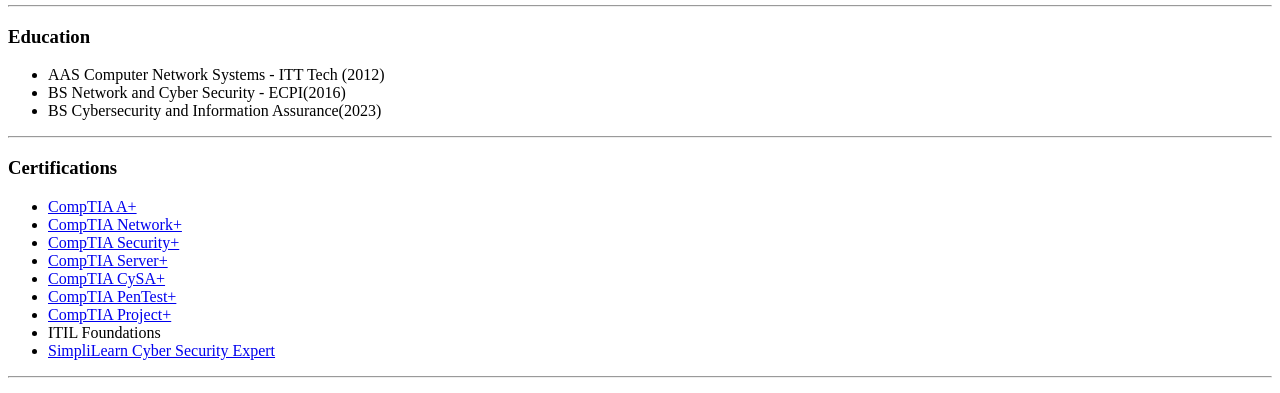
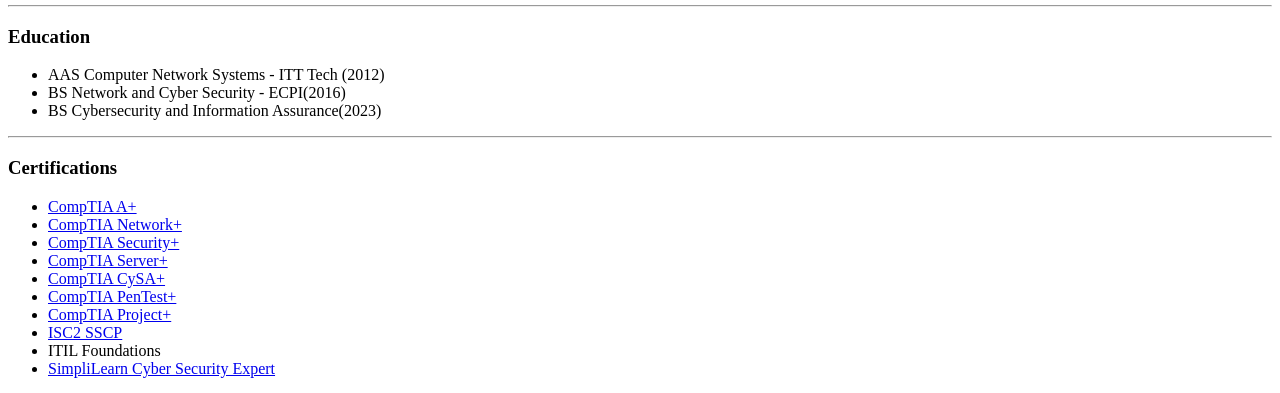
Before and after one commit to Wysestone/cv, a plain HTML site: page index.html in a window 1280 px wide. Shown: the part 357-750 px from the top of the page. Drawn offline with Linux system fonts and the light colour scheme.

Commit message:
Update index.html
Added SSCP

```diff
--- a/index.html
+++ b/index.html
@@ -34,6 +34,7 @@
     <li> <a href="https://www.credly.com/badges/d1df9457-e8d4-4c71-8260-4c52cb5c634e/public_url">CompTIA CySA+</a></li>
     <li> <a href="https://www.credly.com/badges/0b445bce-b962-4a32-95e6-0ae2a605bd8c/public_url">CompTIA PenTest+</a></li>
     <li> <a href="https://www.credly.com/badges/83ba1305-955a-4dac-bd5d-a6701077b9a8/public_url">CompTIA Project+</a></li>
+    <li> <a href="https://www.credly.com/badges/3ff568fb-10eb-42b5-8344-6a51245b116c/public_url">ISC2 SSCP</a></li>
     <li>ITIL Foundations</li>
     <li><a href="https://success.simplilearn.com/51825ef2-5d22-413b-987a-7716b755215e#gs.amfkl3"> SimpliLearn Cyber Security Expert</a></li>
   </ul>
```
